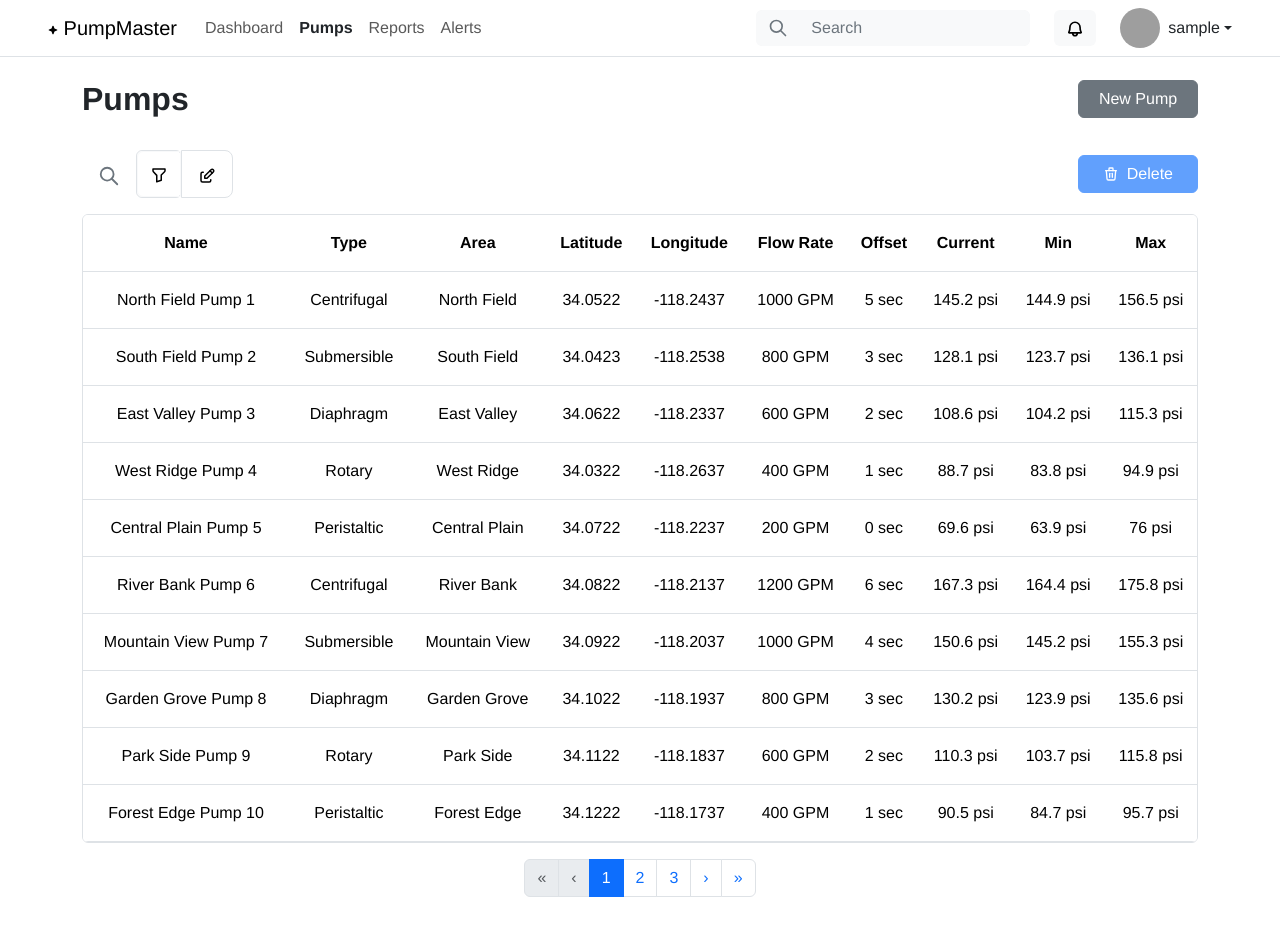
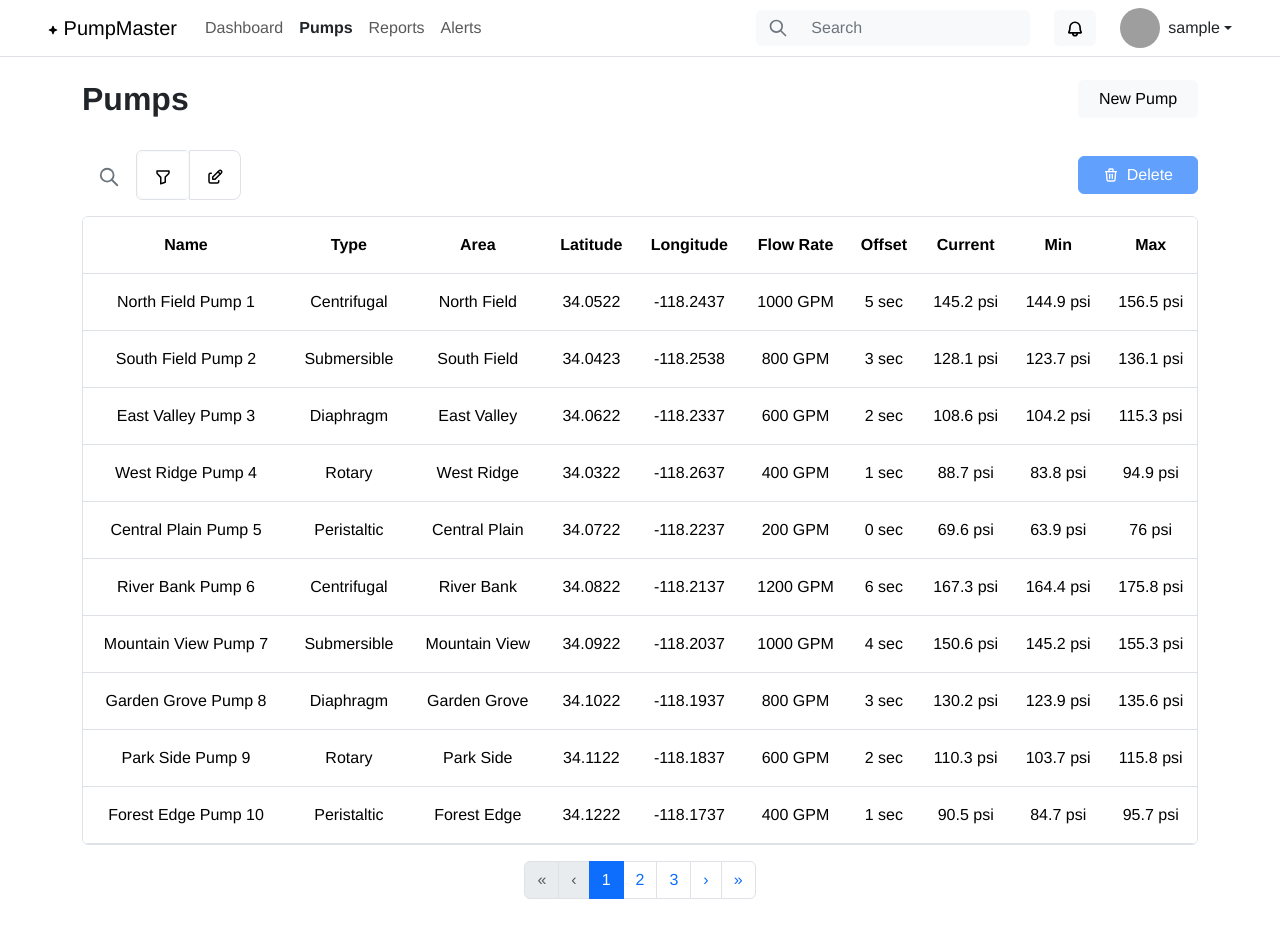
Before and after one commit to dmwcs/ci_cd-demo, a React (Vite) app: page /pump in a window 1280 px wide. Built offline with nearby package versions, Linux system fonts and the light colour scheme; sample sign-in values are in the browser's storage; grey boxes are pictures that could not be loaded.

Commit message:
finish pump page

```diff
--- /dev/null
+++ b/src/app/PumpPage/components/EditPumpForm/EditPumpForm.css
@@ -0,0 +1,3 @@
+.edit-modal-backdrop {
+  z-index: 9999 !important;
+}
--- a/src/app/PumpPage/components/EditPumpForm/EditPumpForm.tsx
+++ b/src/app/PumpPage/components/EditPumpForm/EditPumpForm.tsx
@@ -5,6 +5,7 @@ import type { Pump, PumpFormData } from '../../../../types';
 import { defaultPumps } from '../../../../utils/mockData';
 import { getPressureStats } from '../../../../utils/pressureStats';
 import { usePump } from '../../../../hooks/usePump';
+import './EditPumpForm.css';
 
 const pumpTypes = [...new Set(defaultPumps.map((p: Pump) => p.type))];
 const pumpAreas = [...new Set(defaultPumps.map((p: Pump) => p.area))];
@@ -88,7 +89,14 @@ const EditPumpModal: React.FC<EditPumpModalProps> = ({
   };
 
   return (
-    <Modal show={show} onHide={onClose} centered size='lg' backdrop='static'>
+    <Modal
+      show={show}
+      onHide={onClose}
+      centered
+      size='lg'
+      backdrop='static'
+      backdropClassName='edit-modal-backdrop'
+    >
       <Modal.Header closeButton>
         <Modal.Title>{pump ? 'Edit Pump' : 'New Pump'}</Modal.Title>
       </Modal.Header>
--- a/src/app/PumpPage/components/PumpsHeader/PumpsHeader.tsx
+++ b/src/app/PumpPage/components/PumpsHeader/PumpsHeader.tsx
@@ -13,7 +13,7 @@ const PumpsHeader: React.FC<PumpsHeaderProps> = ({ onNewPump }) => {
         <h2 className='fw-bold mb-0'>Pumps</h2>
         <div>
           <Button
-            variant='secondary'
+            variant='light'
             className='d-none d-sm-block'
             style={{ width: '120px' }}
             onClick={onNewPump}
@@ -21,7 +21,7 @@ const PumpsHeader: React.FC<PumpsHeaderProps> = ({ onNewPump }) => {
             New Pump
           </Button>
           <Button
-            variant='secondary'
+            variant='light'
             size='sm'
             className='d-block d-sm-none'
             onClick={onNewPump}
--- a/src/app/PumpPage/components/PumpsHeader/components/PumpsControls/PumpsControls.tsx
+++ b/src/app/PumpPage/components/PumpsHeader/components/PumpsControls/PumpsControls.tsx
@@ -54,7 +54,7 @@ const PumpsControls: React.FC = () => {
             className={`button-group-container ${showSearch ? 'search-open' : 'search-closed'}`}
           >
             <ButtonGroup>
-              <FilterDropdown onSelect={handleDropdownSelect} />
+              <FilterDropdown onSelect={handleDropdownSelect} size='lg' />
               <EditButton onClick={handleEditClick} isEditMode={isEditMode} />
             </ButtonGroup>
           </div>
@@ -95,18 +95,19 @@ const PumpsControls: React.FC = () => {
         </div>
 
         {/* Action Buttons */}
-        <div className='d-flex justify-content-between gap-2 my-1'>
+        <div className='d-flex gap-2 my-1'>
           <FilterDropdown onSelect={handleDropdownSelect} />
           <EditButton onClick={handleEditClick} isEditMode={isEditMode} />
           <Button
             variant={'primary'}
             disabled={selectedPumps.size === 0}
             onClick={handleDeleteClick}
-            className='flex-fill border-light'
+            className='border-light d-flex align-items-center justify-content-center'
+            style={{ flex: '1 1 0', minWidth: '0' }}
           >
             <TbTrash size={18} color='black' />
-            <span>
-              {selectedPumps.size > 0 ? ` (${selectedPumps.size})` : ''}
+            <span className='ms-1'>
+              {selectedPumps.size > 0 ? `(${selectedPumps.size})` : ''}
             </span>
           </Button>
         </div>
--- a/src/app/PumpPage/components/PumpsHeader/components/PumpsControls/components/EditButton/EditButton.tsx
+++ b/src/app/PumpPage/components/PumpsHeader/components/PumpsControls/components/EditButton/EditButton.tsx
@@ -17,7 +17,8 @@ const EditButton: React.FC<EditButtonProps> = ({
   return (
     <Button
       variant={isEditMode ? 'primary' : 'outline-light'}
-      className='flex-fill border'
+      className='border'
+      style={{ flex: '1 1 0' }}
       size={size}
       onClick={onClick}
     >
--- a/src/app/PumpPage/components/PumpsHeader/components/PumpsControls/components/FilterDropdown/FilterDropdown.tsx
+++ b/src/app/PumpPage/components/PumpsHeader/components/PumpsControls/components/FilterDropdown/FilterDropdown.tsx
@@ -16,7 +16,8 @@ const FilterDropdown: React.FC<FilterDropdownProps> = ({ onSelect, size }) => {
       as={ButtonGroup}
       onSelect={onSelect}
       onToggle={isOpen => setIsActive(isOpen)}
-      className='filter-dropdown border flex-fill'
+      className='filter-dropdown border'
+      style={{ flex: '1 1 0' }}
     >
       <Dropdown.Toggle
         variant={isActive ? 'primary' : 'outline-light'}
```
